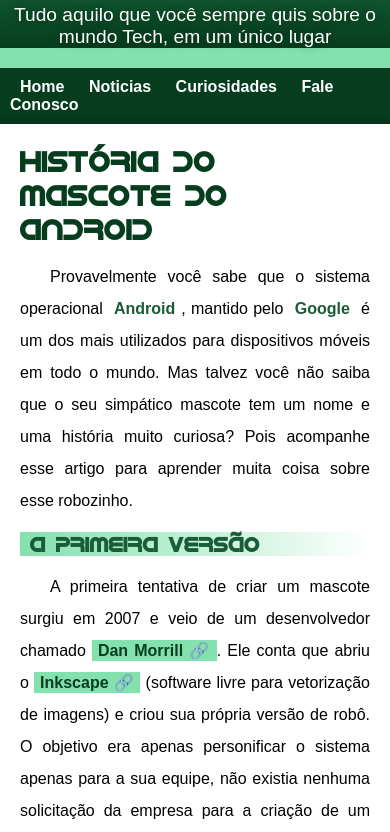
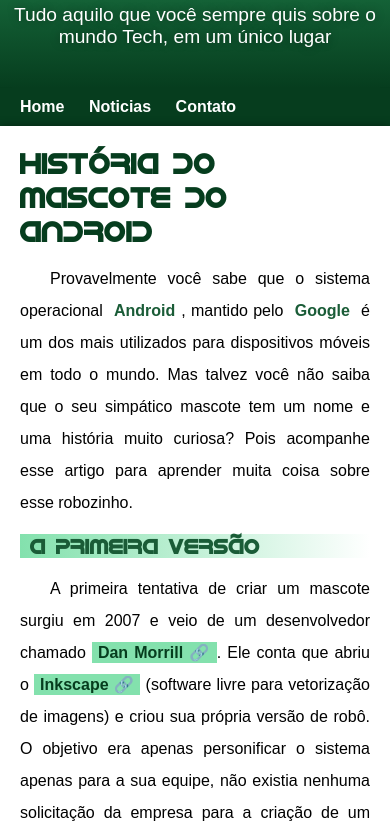
Before and after one commit to dev-victorsilva/projeto-android, a plain HTML site: page index.html in a window 390 px wide. Shown: the part 170-1002 px from the top of the page. Drawn offline with Linux system fonts and the light colour scheme; a web font is replaced by a local one.

Commit message:
Update index.html / style.css
Alteração para melhor visualização no mobile.

```diff
--- a/index.html
+++ b/index.html
@@ -15,8 +15,7 @@
         <nav>
             <a href="#">Home</a>
             <a href="#">Noticias</a>
-            <a href="#">Curiosidades</a>
-            <a href="#">Fale Conosco</a>
+            <a href="#">Contato</a>
         </nav>
     <main>
         <article>
--- a/styles/style.css
+++ b/styles/style.css
@@ -58,10 +58,9 @@ header > p {
     font-size: 1.2em;
     max-width: 600px;
     margin: auto;
-    padding-right: 10px;
-    padding-left: 10px;
     text-shadow: 0px 0px 10px rgba(0, 0, 0, 0.418);
-    margin-bottom: 20px;
+    padding: 0px 10px 40px 10px;
+
 }
 
 nav {
```
